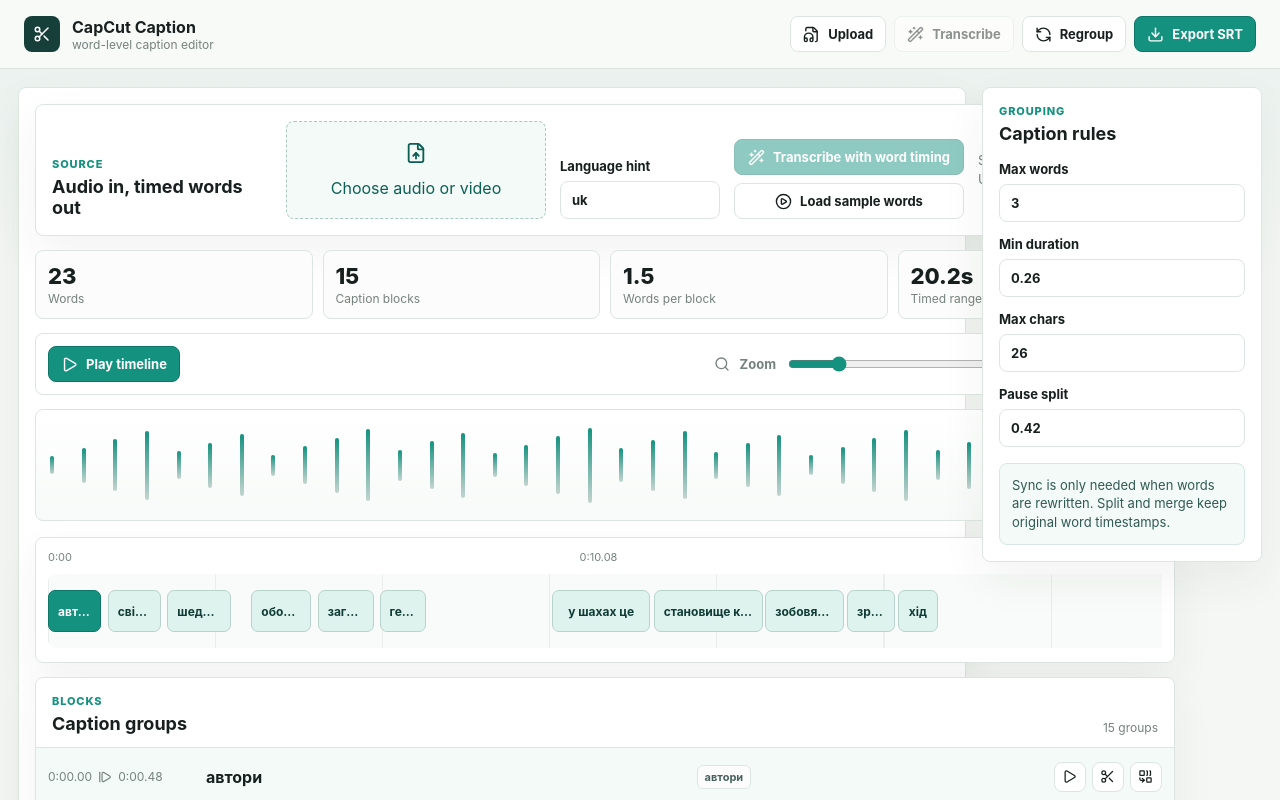
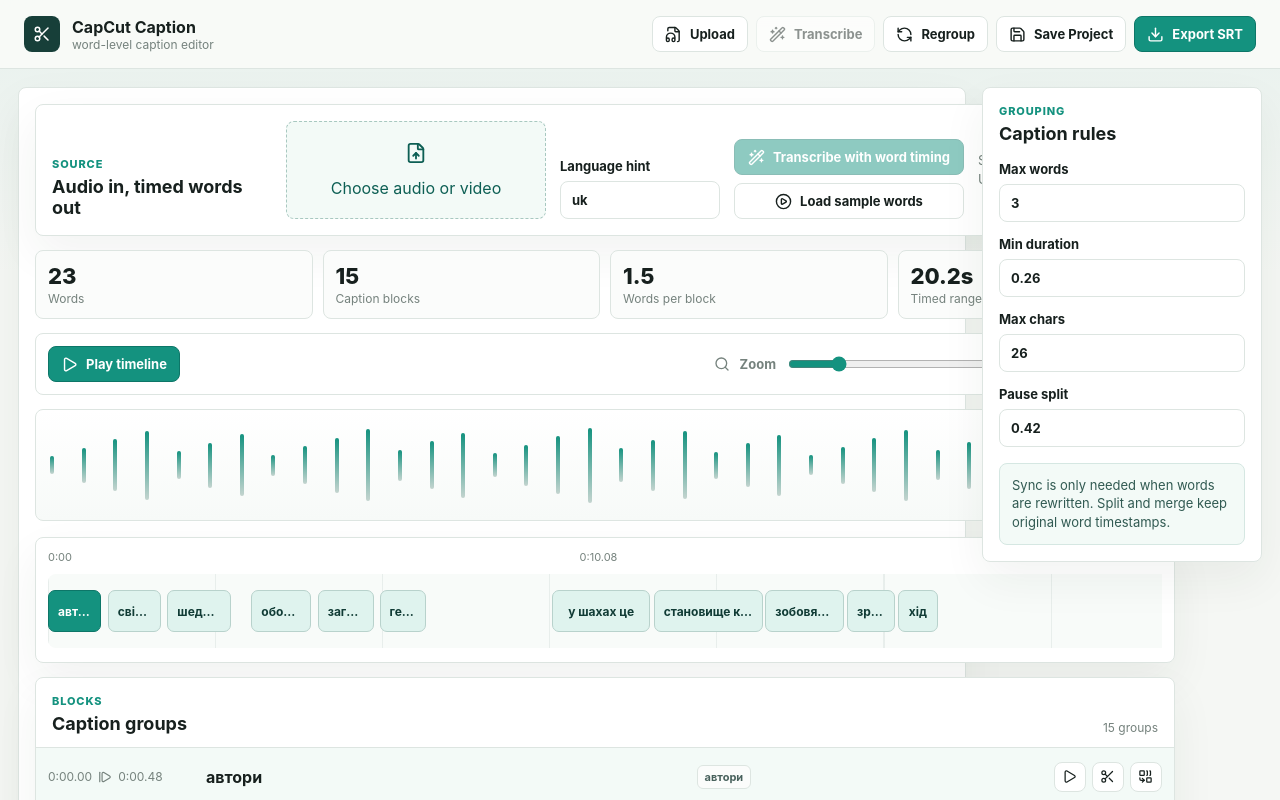
Before and after one commit to tevial/muted-cabinet-7349, a React (Vite) app in the folder apps/web/: page / in a window 1280 px wide. Shown: the top 800 px of the page. Built offline with nearby package versions, Linux system fonts and the light colour scheme; no server answers.

Commit message:
Persist caption project edits

```diff
--- a/apps/web/src/App.tsx
+++ b/apps/web/src/App.tsx
@@ -17,17 +17,23 @@ import {
   groupWords,
   rebuildGroupTiming,
 } from './lib/captioning'
+import { createSavedProject, loadProject, saveProject } from './lib/projectStorage'
 import type { CaptionGroup, CaptionWord, GroupingSettings } from './types'
 
 function App() {
-  const [words, setWords] = useState<CaptionWord[]>(sampleWords)
-  const [groups, setGroups] = useState<CaptionGroup[]>(() => groupWords(sampleWords))
-  const [settings, setSettings] = useState<GroupingSettings>(defaultGroupingSettings)
-  const [selectedGroupId, setSelectedGroupId] = useState<string>(groups[0]?.id)
+  const [savedProject] = useState(() => loadProject())
+  const initialWords = savedProject?.words ?? sampleWords
+  const initialGroups = savedProject?.groups ?? groupWords(initialWords)
+  const [words, setWords] = useState<CaptionWord[]>(initialWords)
+  const [groups, setGroups] = useState<CaptionGroup[]>(initialGroups)
+  const [settings, setSettings] = useState<GroupingSettings>(savedProject?.settings ?? defaultGroupingSettings)
+  const [selectedGroupId, setSelectedGroupId] = useState<string>(initialGroups[0]?.id)
   const [file, setFile] = useState<File | undefined>()
   const [audioUrl, setAudioUrl] = useState<string | undefined>()
-  const [language, setLanguage] = useState('uk')
-  const [status, setStatus] = useState('Sample words loaded. Upload audio when ready.')
+  const [language, setLanguage] = useState(savedProject?.language ?? 'uk')
+  const [status, setStatus] = useState(
+    savedProject ? 'Saved project restored. Manual edits are preserved.' : 'Sample words loaded. Upload audio when ready.',
+  )
   const [isTranscribing, setIsTranscribing] = useState(false)
   const [timelineZoom, setTimelineZoom] = useState(2)
   const [isPlaying, setIsPlaying] = useState(false)
@@ -36,12 +42,20 @@ function App() {
 
   const totalDuration = useMemo(() => Math.max(...groups.map((group) => group.end), 0), [groups])
   const averageWords = groups.length ? (words.length / groups.length).toFixed(1) : '0'
+  const currentProject = useMemo(
+    () => createSavedProject(language, words, groups, settings),
+    [groups, language, settings, words],
+  )
 
   useEffect(() => {
     return () => {
       if (audioUrl) URL.revokeObjectURL(audioUrl)
     }
   }, [audioUrl])
+
+  useEffect(() => {
+    saveProject(currentProject)
+  }, [currentProject])
 
   const setActiveGroups = (nextGroups: CaptionGroup[]) => {
     setGroups(nextGroups)
@@ -63,7 +77,7 @@ function App() {
 
   const handleRegroup = () => {
     setActiveGroups(groupWords(words, settings))
-    setStatus('Groups rebuilt from original word timestamps.')
+    setStatus('Groups rebuilt from original word timestamps. Manual text edits in groups were reset.')
   }
 
   const handleTranscribe = async () => {
@@ -145,8 +159,14 @@ function App() {
   }
 
   const handleExportSrt = () => {
+    const didSave = saveProject(currentProject)
     downloadTextFile('capcut-caption-export.srt', exportSrt(groups))
-    setStatus('SRT exported. Import it into CapCut captions.')
+    setStatus(didSave ? 'Project saved locally and SRT exported.' : 'SRT exported. Local project save failed.')
+  }
+
+  const handleSaveProject = () => {
+    const didSave = saveProject(currentProject)
+    setStatus(didSave ? 'Project saved locally in this browser.' : 'Local project save failed.')
   }
 
   const playFrom = async (start: number, end?: number, groupId?: string) => {
@@ -207,6 +227,7 @@ function App() {
         isTranscribing={isTranscribing}
         onTranscribe={handleTranscribe}
         onRegroup={handleRegroup}
+        onSaveProject={handleSaveProject}
         onExportSrt={handleExportSrt}
       />
 
--- a/apps/web/src/components/TopBar.tsx
+++ b/apps/web/src/components/TopBar.tsx
@@ -1,4 +1,4 @@
-import { Download, FileAudio, RefreshCcw, Scissors, WandSparkles } from 'lucide-react'
+import { Download, FileAudio, RefreshCcw, Save, Scissors, WandSparkles } from 'lucide-react'
 
 type TopBarProps = {
   canExport: boolean
@@ -6,6 +6,7 @@ type TopBarProps = {
   isTranscribing: boolean
   onTranscribe: () => void
   onRegroup: () => void
+  onSaveProject: () => void
   onExportSrt: () => void
 }
 
@@ -15,6 +16,7 @@ export function TopBar({
   isTranscribing,
   onTranscribe,
   onRegroup,
+  onSaveProject,
   onExportSrt,
 }: TopBarProps) {
   return (
@@ -42,6 +44,10 @@ export function TopBar({
           <RefreshCcw size={17} />
           Regroup
         </button>
+        <button className="ghost-button" type="button" onClick={onSaveProject}>
+          <Save size={17} />
+          Save Project
+        </button>
         <button className="primary-button" type="button" disabled={!canExport} onClick={onExportSrt}>
           <Download size={17} />
           Export SRT
--- /dev/null
+++ b/apps/web/src/lib/projectStorage.ts
@@ -0,0 +1,50 @@
+import type { CaptionGroup, CaptionWord, GroupingSettings } from '../types'
+
+export const projectStorageKey = 'capcut-caption-project-v1'
+
+export type SavedProject = {
+  version: 1
+  savedAt: string
+  language: string
+  words: CaptionWord[]
+  groups: CaptionGroup[]
+  settings: GroupingSettings
+}
+
+export const createSavedProject = (
+  language: string,
+  words: CaptionWord[],
+  groups: CaptionGroup[],
+  settings: GroupingSettings,
+): SavedProject => ({
+  version: 1,
+  savedAt: new Date().toISOString(),
+  language,
+  words,
+  groups,
+  settings,
+})
+
+export const saveProject = (project: SavedProject) => {
+  try {
+    localStorage.setItem(projectStorageKey, JSON.stringify(project))
+    return true
+  } catch {
+    return false
+  }
+}
+
+export const loadProject = (): SavedProject | null => {
+  try {
+    const raw = localStorage.getItem(projectStorageKey)
+    if (!raw) return null
+
+    const project = JSON.parse(raw) as SavedProject
+    if (project.version !== 1 || !Array.isArray(project.words) || !Array.isArray(project.groups)) {
+      return null
+    }
+    return project
+  } catch {
+    return null
+  }
+}
```
Also changed, not shown: 1 other file (tests, documents, lock files or other folders).
